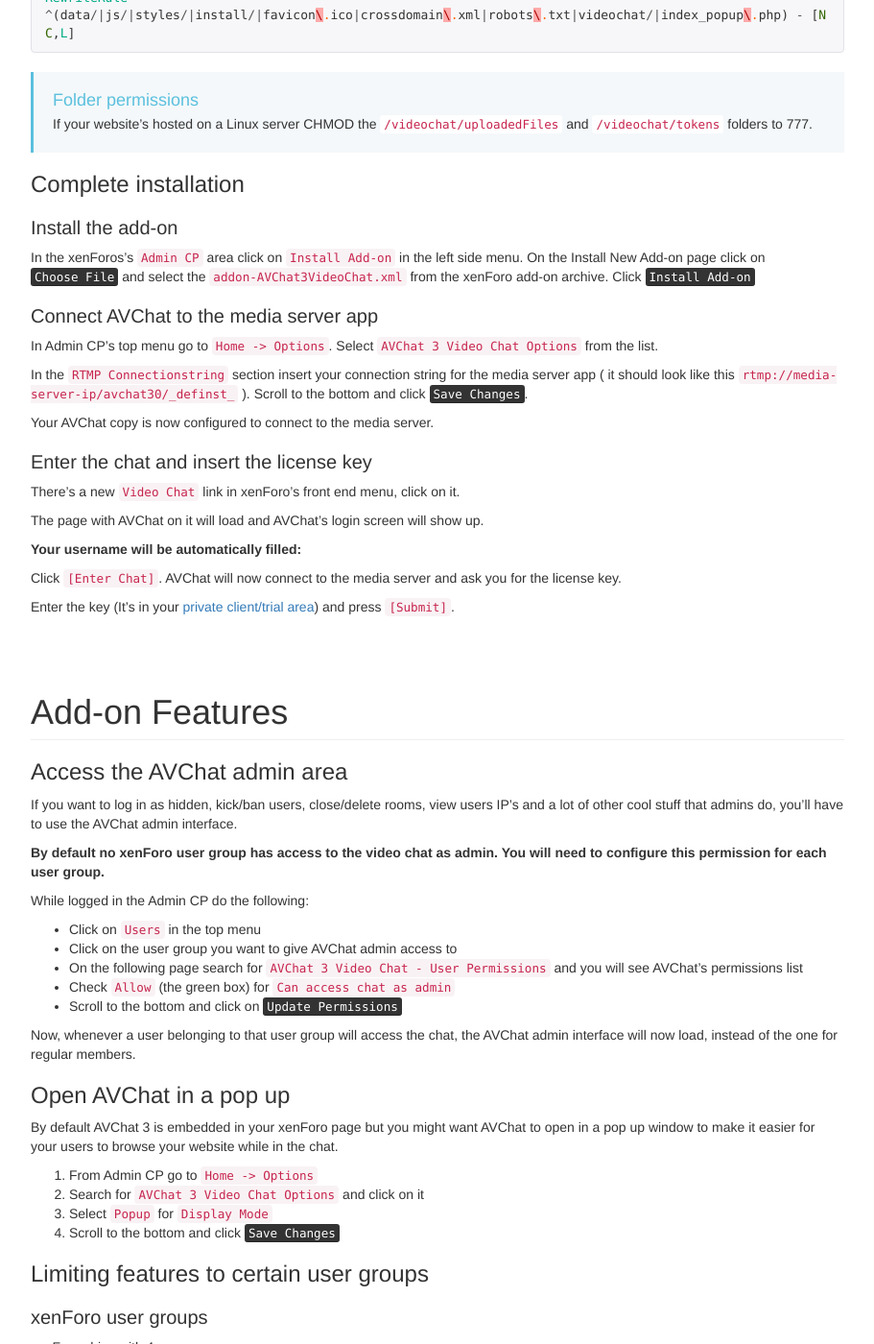
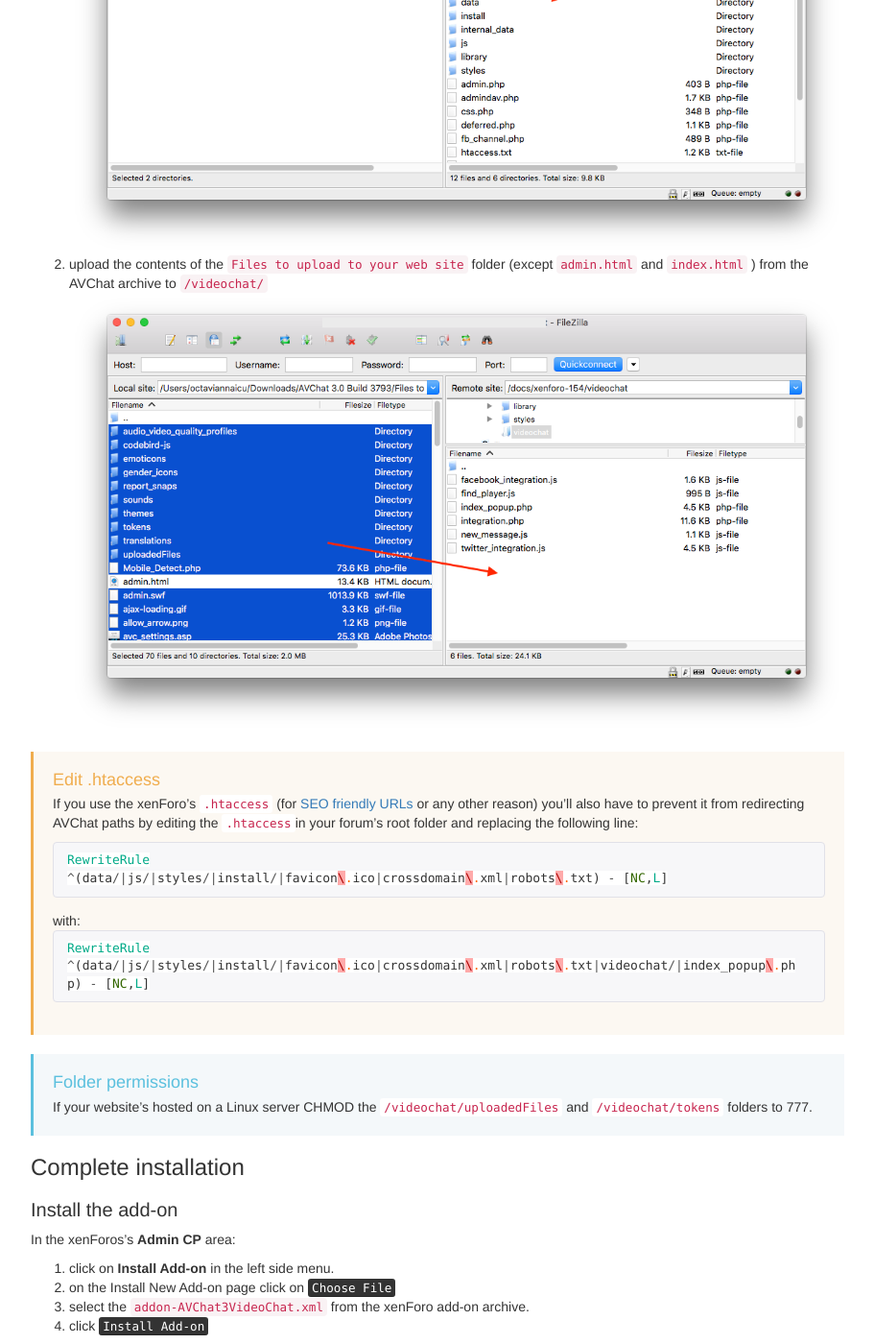
Before and after one commit to nusofthq/avchat-documentation, a Jekyll site: the page built from xenforo.md, in a window 1280 px wide and 1400 px high, scrolled down 1757 px. Shown: the whole window at 96% size, without its empty margins (38-949 px from the left). Built offline with Jekyll 4.4.1, drawn with Linux system fonts in a browser that asks for light colours; nearby versions of some CDN libraries; comment, search, counter and statistics services are not loaded; some of the changed text lies outside the part shown.

Commit message:
new xenforo documentation ``/code formatting used only for folders, paths bold formatting is used for all navigation nodes new images

```diff
--- a/xenforo.md
+++ b/xenforo.md
@@ -49,8 +49,12 @@
 Connect using an FTP client to your website and:
 
 1. upload the `library` and `videochat` folders from the xenForo's archive to your forum's root folder
+<img src="{{site.github.url}}/assets/images/xenforo/copy-addon.png" class="img-responsive" />
 2. upload the contents of the `Files to upload to your web site` folder (except `admin.html` and `index.html` ) from the AVChat archive to `/videochat/`
-3. Edit the `.htaccess`in your forum's root folder and replace the following lines:
+<img src="{{site.github.url}}/assets/images/xenforo/copy-avchat.png" class="img-responsive" />
+
+
+<div class="bs-callout bs-callout-warning" id="callout-tables-responsive-overflow"> <h4>Edit .htaccess</h4> <p markdown="1">If you use the xenForo's `.htaccess` (for [SEO friendly URLs](https://xenforo.com/help/friendly-urls/) or any other reason) you'll also have to prevent it from redirecting AVChat paths by editing the `.htaccess`in your forum's root folder and replacing the following line:</p>
 
 {% highlight PHP %}
 RewriteRule
@@ -62,31 +66,56 @@
 {% highlight PHP %}
 RewriteRule
 ^(data/|js/|styles/|install/|favicon\.ico|crossdomain\.xml|robots\.txt|videochat/|index_popup\.php) - [NC,L]
-{% endhighlight %}
+{% endhighlight %} </div>
+
+
 
 <div class="bs-callout bs-callout-info" id="callout-tables-responsive-overflow"> <h4>Folder permissions</h4> <p markdown="1">If your website's hosted on a Linux server CHMOD the `/videochat/uploadedFiles` and `/videochat/tokens` folders to 777.</p> </div>
 
 <h2 id="completing-the-installation">Complete installation</h2>
 <h3>Install the add-on</h3>
-In the xenForos's `Admin CP` area click on `Install Add-on` in the left side menu. On the Install New Add-on page click on <kbd>Choose&nbsp;File</kbd> and select the `addon-AVChat3VideoChat.xml` from the xenForo add-on archive. Click <kbd>Install Add-on</kbd>
+In the xenForos's **Admin CP** area:
+
+1. click on **Install Add-on** in the left side menu.
+2. on the Install New Add-on page click on <kbd>Choose&nbsp;File</kbd>
+3. select the `addon-AVChat3VideoChat.xml` from the xenForo add-on archive.
+4. click <kbd>Install Add-on</kbd>
+
+<img src="{{site.github.url}}/assets/images/xenforo/install-addon.png" class="img-responsive" />
+
 
 <h3>Connect AVChat to the media server app</h3>
-In Admin CP's top menu  go to `Home -> Options`. Select `AVChat 3 Video Chat Options` from the list.
+In the Admin CP:
 
-In the `RTMP Connectionstring` section insert your connection string for the media server app ( it should look like this `rtmp://media-server-ip/avchat30/_definst_` ). Scroll to the bottom and click <kbd>Save Changes</kbd>.
+1. go to **Home** and click on **Options** in the left sidemenu
+2. select **AVChat 3 Video Chat Options** from the list (should be 1st)
+3. in the **RTMP Connectionstring** section insert your connection string for the media server app ( it should look like this `rtmp://media-server-ip/avchat30/_definst_` )
+4. scroll to the bottom and click <kbd>Save Changes</kbd>
 
-Your AVChat copy is now configured to connect to the media server.
+<img src="{{site.github.url}}/assets/images/xenforo/connect-avchat-to-media-server.png" class="img-responsive" />
+
+
+Your AVChat installation is now configured to connect to the media server.
+
+<h3>Allow access to the chat</h3>
+From the Admin CP:
+
+1. Go to **Users -> Group Permissions**
+2. Click the group you want to have access to AVChat
+3. Scroll down to the **AVChat 3 Video Chat - User Permissions** section and click **Allow** (green box)
+4. Scroll to the end and click <kbd>Update Permissions</kbd>
+
+Repeat 2-4 for each group you want to have access to the chat. Make sure you allow access to the *Administrative* user group since you're part of it.
 
 <h3>Enter the chat and insert the license key</h3>
-There's a new `Video Chat` link in xenForo's front end menu, click on it.
 
-The page with AVChat on it will load and AVChat's login screen will show up.
+1. Go to the forum's front end. There's a new **Video Chat** link in xenForo's main menu, click on it.
 
-**Your username will be automatically filled:**
+2. The page with AVChat on it will load and AVChat's login screen will show up. **Your username will be automatically filled.**
 
-Click `[Enter Chat]`. AVChat will now connect to the media server and ask you for the license key.
+3. Click <kbd>Enter Chat</kbd>. AVChat will now connect to the media server and ask you for the license key.
 
-Enter the key (It's in your [private client/trial area](https://nusofthq.com/c/)) and press `[Submit]`.
+4. Enter the key (It's in your [private client/trial area](https://nusofthq.com/c/)) and press <kbd>Submit</kbd>.
 </section>
 
 <section class="bs-docs-section" markdown="1">
@@ -94,14 +123,14 @@
 <h2 id="accessing-the-avchat-admin-area-xenforo">Access the AVChat admin area</h2>
 If you want to log in as hidden, kick/ban users, close/delete rooms, view users IP's and a lot of other cool stuff that admins do, you'll have to use the AVChat admin interface.
 
-**By default no xenForo user group has access to the video chat as admin. You will need to configure this permission for each user group.**
+**By default no xenForo user group has access to the video chat as admin. You will need to configure this permission for each group.**
 
 While logged in the Admin CP do the following:
 
- * Click on `Users` in the top menu
+ * Click on **Users** in the top menu
  * Click on the user group you want to give AVChat admin access to
- * On the following page search for `AVChat 3 Video Chat - User Permissions` and you will see AVChat's permissions list
- * Check `Allow` (the green box) for `Can access chat as admin`
+ * On the following page search for **AVChat 3 Video Chat - User Permissions** and you will see AVChat's permissions list
+ * Check **Allow** (the green box) for **Can access chat as admin**
  * Scroll to the bottom and click on <kbd>Update Permissions</kbd>
 
 
@@ -111,9 +140,9 @@
 
 By default AVChat 3 is embedded in your xenForo page but you might want AVChat to open in a pop up window to make it easier for your users to browse your website while in the chat.
 
-1. From Admin CP go to `Home -> Options`
-2. Search for `AVChat 3 Video Chat Options` and click on it
-2. Select `Popup` for `Display Mode`
+1. From Admin CP go to **Home -> Options**
+2. Search for **AVChat 3 Video Chat Options** and click on it
+2. Select **Popup** for **Display Mode**
 3. Scroll to the bottom and click <kbd>Save Changes</kbd>
 
 <h2 id="avchat-xenforo-permissions">Limiting features to certain user groups</h2>
@@ -133,8 +162,8 @@
 
 To control what AVChat features (creating rooms, sending PM's, viewing webcams, etc.) are available to each user group do the following from the AdminCP:
 
-1. go to `Users` and the click on `User Group Permissions` in the left sidebar.
-2. click on the user group you want to edit and then search for `AVChat 3 Video Chat - User Permissions`
+1. go to **Users** and the click on **User Group Permissions** in the left sidebar.
+2. click on the user group you want to edit and then search for **AVChat 3 Video Chat - User Permissions**
 3. change the AVChat permissions for that user group and click <kbd>Update Permissions</kbd> at the bottom.
 
 <!--
@@ -149,8 +178,24 @@
 
 Visitors will still see the `Video Chat` link but they will be asked to sign in or register.
 
-<img src="{{site.github.url}}/assets/images/ipboard/visitor-register-signing.png" class="img-responsive" />
+<img src="{{site.github.url}}/assets/images/xenforo/visitor-register-signing.png" class="img-responsive" />
 -->
+
+<h2 id="allow-chat-access-to-visitors">Allowing visitors access to the video chat</h2>
+
+The xenForo addon does not allow any user group to access the chat by default. Every group (including *Unregistered / Unconfirmed* which covers visitors) need to be given permission from the group's permissions page.
+
+From the Admin CP:
+
+1. go to **Users -> Group Permissions**
+2. click on the **Unregistered / Unconfirmed**
+3. Scroll down to **AVChat 3 Video Chat - User Permissions** and select **Allow** (the green box) for **Can access chat**
+4. Scroll down and click <kbd>Update Permissions</kbd>
+
+<div class="alert alert-info" role="alert">
+<p markdown="1">When a user group doesn't have permission to access the chat they still see the `Video Chat` link in the menu but on the chat page they're asked to register or sign in.</p>
+</div>
+
 
 <h2 id="location-of-avchat-files">Location of AVChat &amp; add-on files</h2>
 All the AVChat  files including:
```
Also changed, not shown: assets/images/xenforo/connect-avchat-to-media-server.png (added), assets/images/xenforo/copy-addon.png (added), assets/images/xenforo/copy-avchat.png (added), assets/images/xenforo/install-addon.png (added).
